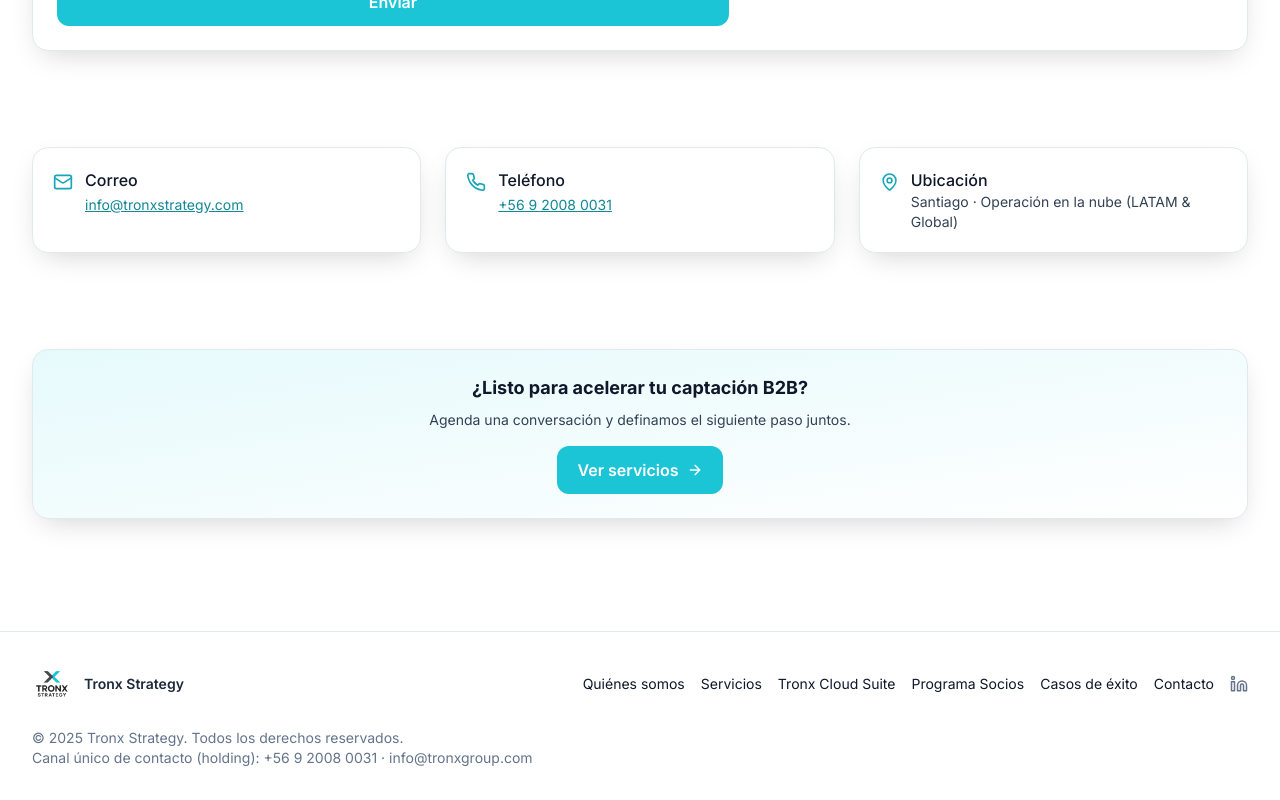
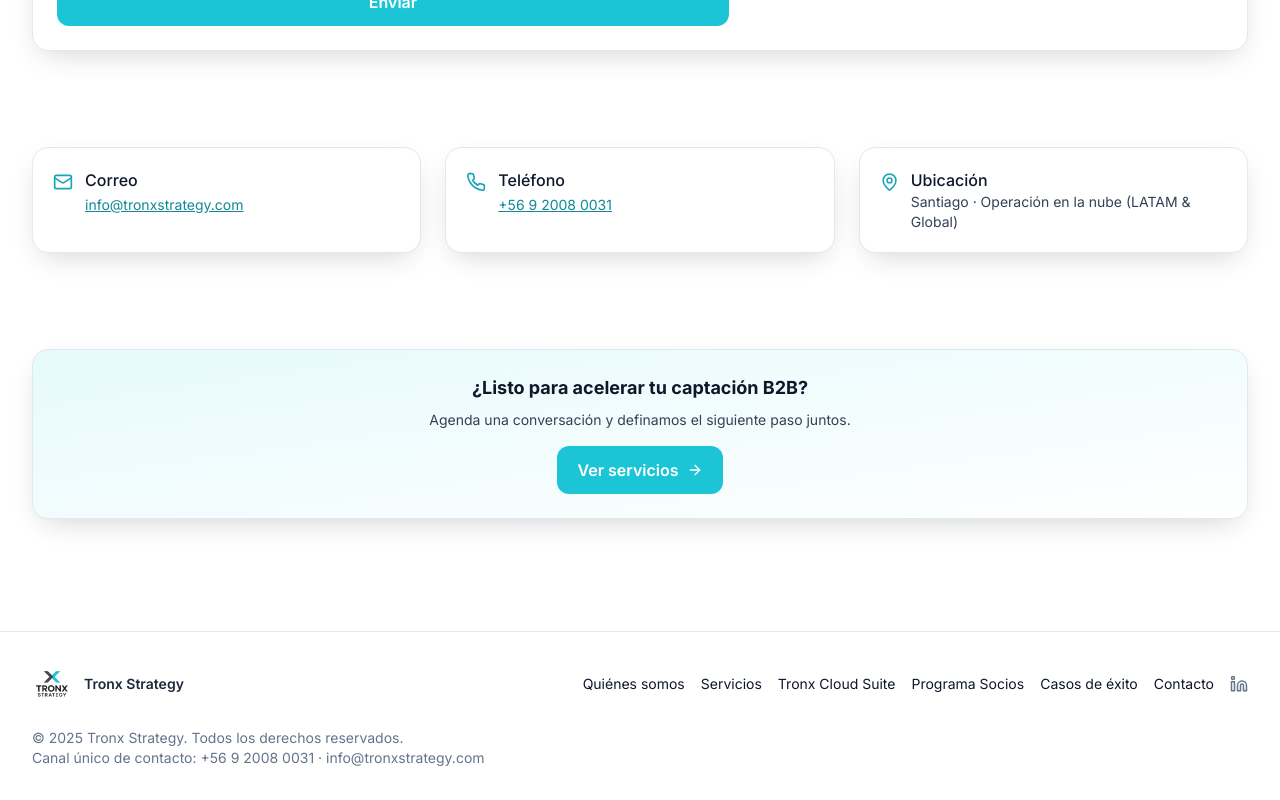
Before and after one commit to TronxGroup/Tronx-Strategy, a Next.js app: page /contacto in a window 1280 px wide. Shown: the part 896-1696 px from the top of the page. Built offline with nearby package versions, Linux system fonts and the light colour scheme.

Commit message:
Update Footer.tsx

```diff
--- a/components/Footer.tsx
+++ b/components/Footer.tsx
@@ -64,13 +64,13 @@ export default function Footer() {
             reservados.
           </p>
           <p>
-            Canal único de contacto (holding):{" "}
+            Canal único de contacto:{" "}
             <a href="tel:+56920080031" className="hover:underline">
               +56 9 2008 0031
             </a>{" "}
             ·{" "}
-            <a href="mailto:info@tronxgroup.com" className="hover:underline">
-              info@tronxgroup.com
+            <a href="mailto:info@tronxstrategy.com" className="hover:underline">
+              info@tronxstrategy.com
             </a>
           </p>
         </div>
```
